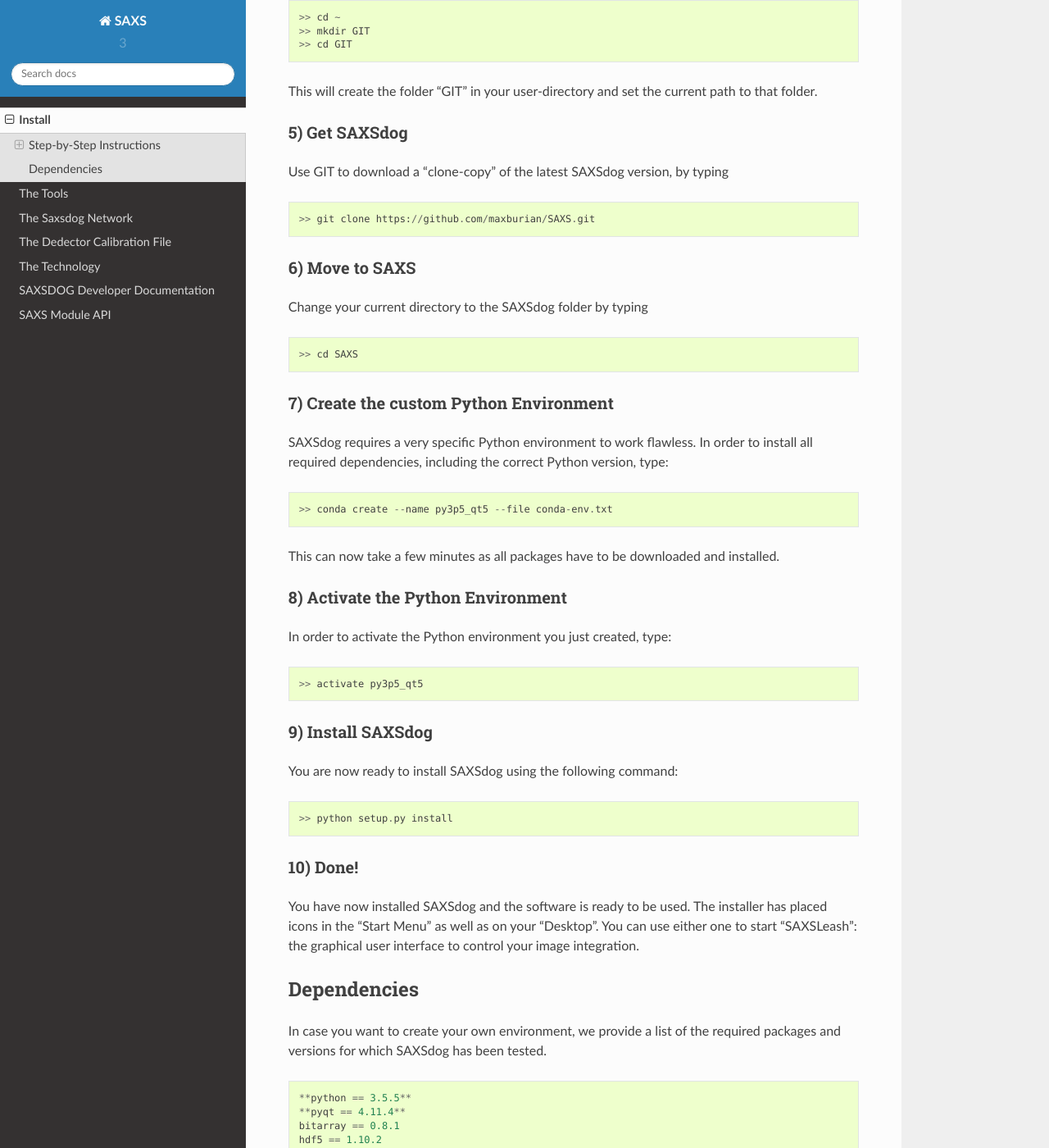
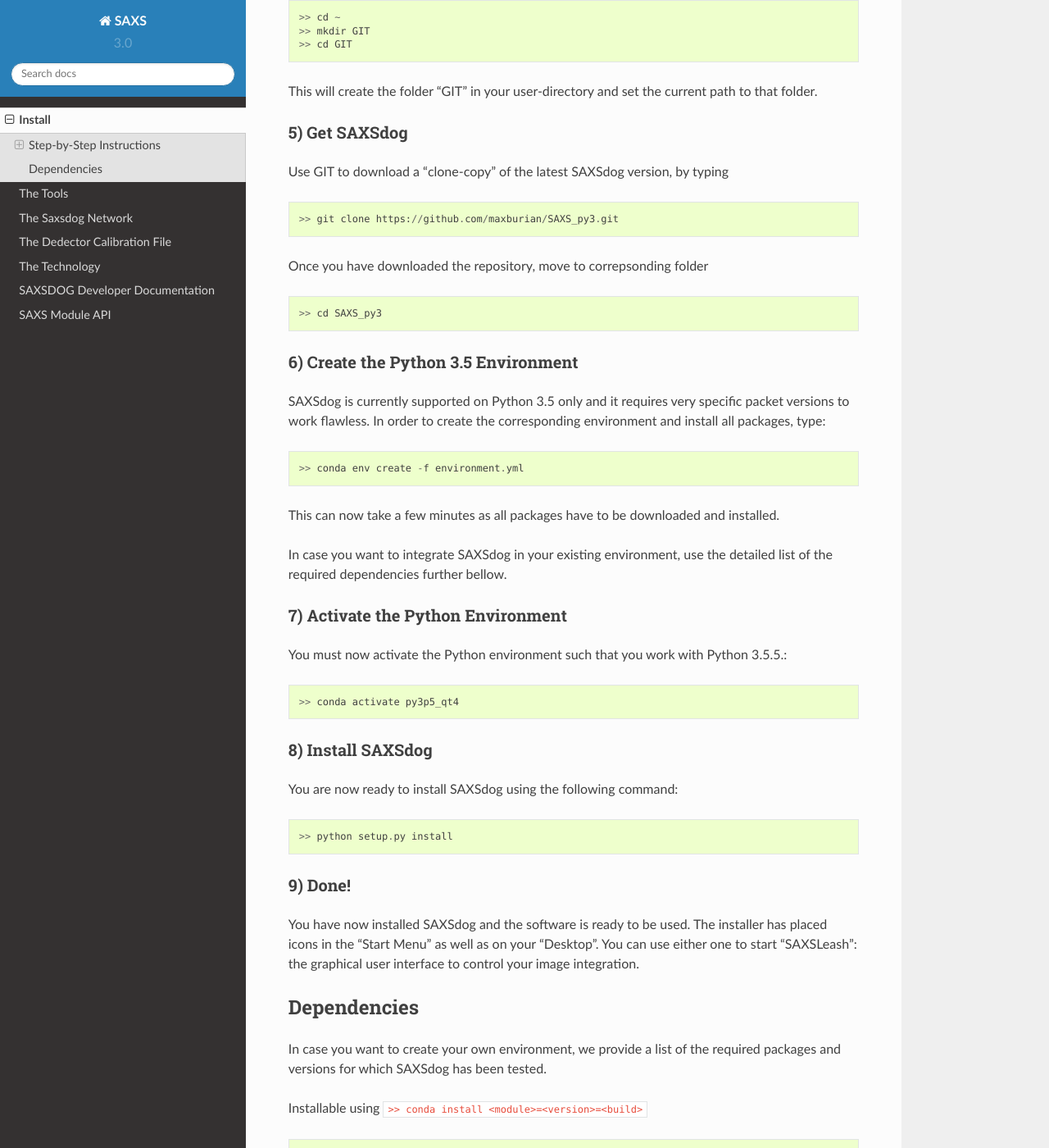
Before and after one commit to maxburian/SAXS_py3, a Sphinx documentation site: the page built from doc/install.rst, in a window 1280 px wide and 1400 px high, scrolled down 1112 px. Shown: the whole window at 82% size. Built offline with Sphinx 7.4.7 and the Read the Docs theme 2.0.0, drawn with Linux system fonts in a browser that asks for light colours; some of the changed text lies outside the part shown.

Commit message:
Work on the manual and installation instructions.

```diff
--- a/doc/Geometry.rst
+++ b/doc/Geometry.rst
@@ -105,7 +105,7 @@
    geo=json.load(open("calgeo.json","r"))
    misc.imsave("emptymask.tif",np.zeros(geo["Geometry"]['Imagesize']))
    Cal=SAXS.calibration(json.load(open("calgeo.json","r")))
-   rmax= 1002
+   rmax= 1003
    x=np.arange(rmax)/100000.0 /3
    y=(3*np.exp(-(x/6.0e-5)**2)
          +np.exp(-((x-0.5e-3)/1.0e-5)**2)
--- a/doc/conf.py
+++ b/doc/conf.py
@@ -56,18 +56,18 @@
 
 # General information about the project.
 project = u'SAXS'
-copyright = u' 2019, Tu Graz, Christian Meisenbichler, Max Burian. Heinz Amenitsch'
+copyright = u' 2019, Tu Graz, Christian Meisenbichler, Max Burian, Heinz Amenitsch'
 
 # The version info for the project you're documenting, acts as replacement for
 # |version| and |release|, also used in various other places throughout the
 # built documents.
 #
 # The short X.Y version.
-version = '3'
+version = '3.0'
 # The full version, including alpha/beta/rc tags.
 #from SAXS import versionstring
 #release = versionstring
-release="1.0"
+release="py3.5 V3"
 
 # The language for content autogenerated by Sphinx. Refer to documentation
 # for a list of supported languages.
--- a/doc/install.rst
+++ b/doc/install.rst
@@ -39,63 +39,77 @@
 ~~~~~~~~~~~~~~~~~~~~~~~~~~~~~~~~~~~~~~~~~~~~~~~~
 Use GIT to download a "clone-copy" of the latest SAXSdog version, by typing ::
 
-    >> git clone https://github.com/maxburian/SAXS.git
+    >> git clone https://github.com/maxburian/SAXS_py3.git
 
-6) Move to SAXS
+Once you have downloaded the repository, move to correpsonding folder ::
+
+    >> cd SAXS_py3
+
+
+6) Create the Python 3.5 Environment
 ~~~~~~~~~~~~~~~~~~~~~~~~~~~~~~~~~~~~~~~~~~~~~~~~
-Change your current directory to the SAXSdog folder by typing ::
+SAXSdog is currently supported on Python 3.5 only and it requires very specific packet versions to work flawless. In order to create the corresponding environment and install all packages, type::
 
-    >> cd SAXS
-
-7) Create the custom Python Environment
-~~~~~~~~~~~~~~~~~~~~~~~~~~~~~~~~~~~~~~~~~~~~~~~~
-SAXSdog requires a very specific Python environment to work flawless. In order to install all required dependencies, including the correct Python version, type::
-
-    >> conda create --name py3p5_qt5 --file conda-env.txt
+    >> conda env create -f environment.yml
 
 This can now take a few minutes as all packages have to be downloaded and installed.
 
-8) Activate the Python Environment
+In case you want to integrate SAXSdog in your existing environment, use the detailed list of the required dependencies further bellow.
+
+7) Activate the Python Environment
 ~~~~~~~~~~~~~~~~~~~~~~~~~~~~~~~~~~~~~~~~~~~~~~~~
-In order to activate the Python environment you just created, type::
+You must now activate the Python environment such that you work with Python 3.5.5.::
 
-    >> activate py3p5_qt5
+    >> conda activate py3p5_qt4
 
-9) Install SAXSdog
+
+8) Install SAXSdog
 ~~~~~~~~~~~~~~~~~~~~~~~~~~~~~~~~~~~~~~~~~~~~~~~~
 You are now ready to install SAXSdog using the following command::
 
     >> python setup.py install
 
-10) Done!
+9) Done!
 ~~~~~~~~~~~~~~~~~~~~~~~~~~~~~~~~~~~~~~~~~~~~~~~~
 You have now installed SAXSdog and the software is ready to be used. The installer has placed icons in the "Start Menu" as well as on your "Desktop". You can use either one to start "SAXSLeash": the graphical user interface to control your image integration.
 
 
 Dependencies
 --------------------
-In case you want to create your own environment, we provide a list of the required packages and versions for which SAXSdog has been tested. ::
+In case you want to create your own environment, we provide a list of the required packages and versions for which SAXSdog has been tested.
 
-    **python == 3.5.5**
-    **pyqt == 4.11.4**
-    bitarray == 0.8.1
-    hdf5 == 1.10.2
-    jsonschema == 2.6.0
-    matplotlib == 1.5.1
-    numpy == 1.11.3
-    pandas == 0.23.0
-    pyzmq == 17.0.0
-    scipy == 1.1.0
-    setuptools == 39.1.0
-    sphinx == 1.7.4
-    sphinx_rtd_theme = 0.4.3
-    sphinxcontrib == 1.0
-    sphinxcontrib-programoutput == 0.13
-    sphinxcontrib-programscreenshot == 0.0.0
-    watchdog == 0.9.0
+Installable using ``>> conda install <module>=<version>=<build>`` ::
 
-    prettyplotlib == 0.1.7 (only available over *pip*)
+    - python=3.5.5=h0c2934d_2
+    - pyqt=4.11.4=py35_7
 
+    - bitarray=0.8.1=py35hfa6e2cd_1
+    - comtypes=1.1.4=py35_0
+    - jsonschema=2.6.0=py35h27d56d3_0
+    - matplotlib=1.5.1=np111py35_0
+    - numpy=1.11.3=py35h4a99626_4
+    - numpy-base=1.14.3=py35h5c71026_0
+    - pandas=0.23.0=py35h830ac7b_0
+    - pillow=3.4.2=py35_0
+    - pyqt=4.11.4=py35_7
+    - pytables=3.4.3=py35he6f6034_1
+    - pywin32=223=py35hfa6e2cd_1
+    - pyzmq=17.0.0=py35hfa6e2cd_1
+    - scipy=1.1.0=py35h672f292_0
+    - sphinx=1.7.9=py35_0
+    - sphinx_rtd_theme=0.4.3=py_0
+    - sphinxcontrib=1.0=py35_1
+    - sphinxcontrib-websupport=1.0.1=py35ha3690eb_1
+    - xlwt=1.3.0=py35hd04410a_0
+
+
+Installable using ``>> pip install <module>==<version>`` ::
+
+    - sphinxcontrib-programoutput==0.13
+    - sphinxcontrib-programscreenshot==0.0.0
+    - watchdog==0.9.0
+    - prettyplotlib==0.1.7
+    - py2exe==0.9.2.2
 
 
 The code can be obtained on github: https://github.com/ChristianMeisenbichler/SAXS where you would also find a "Download Zip" button. After unpacking or cloning with git you end up with a directory called "SAXS" containing the files. Go there, and type into the command line:
```
Also changed, not shown: environment.yml (added, +30 -0 lines), doc/bad.svg, doc/good.svg, 7 other files.
